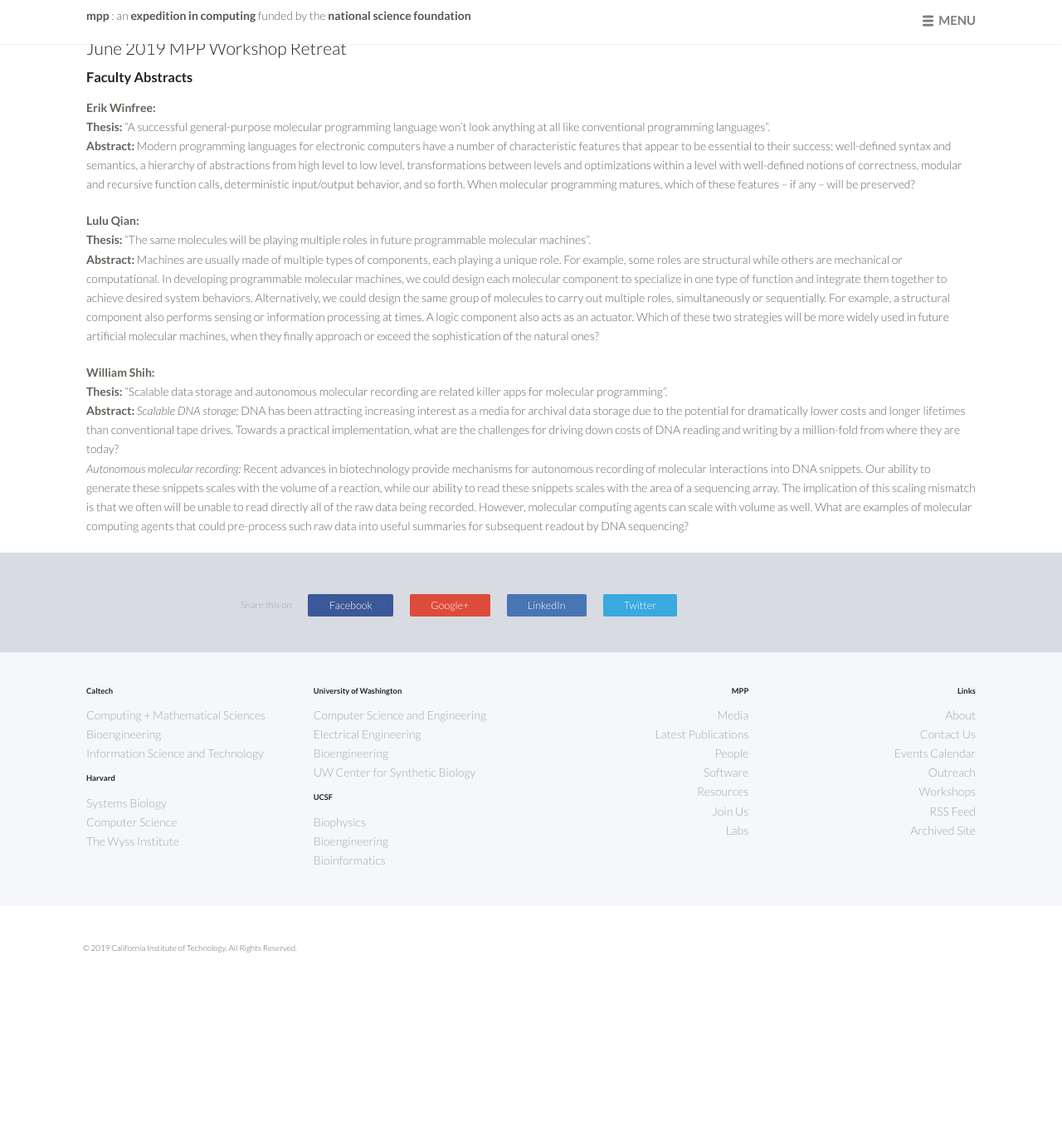
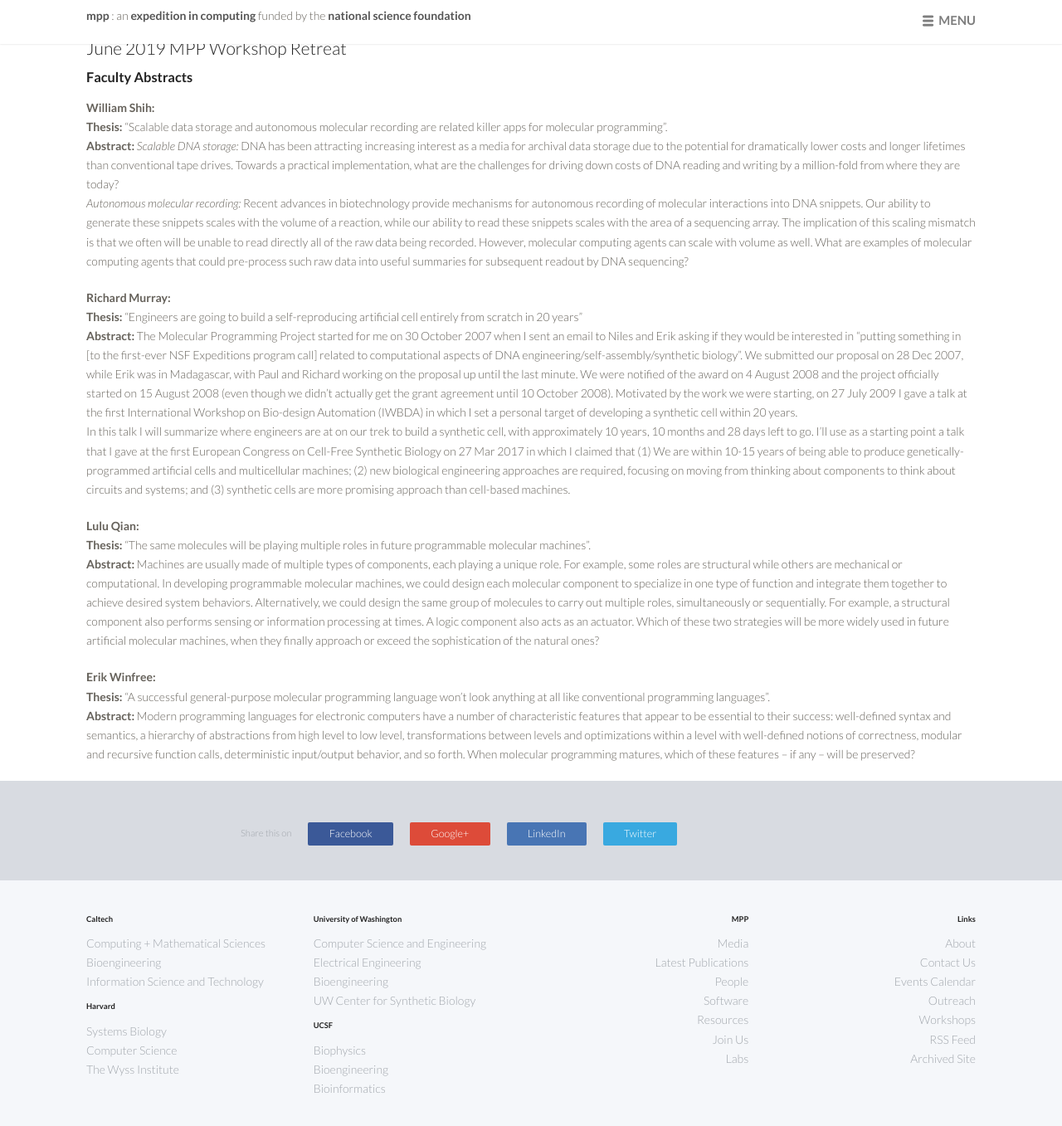
Before and after one commit to douglaslab/mpp, a Jekyll site: the page built from workshops/finale-abstracts.markdown, in a window 1280 px wide and 1400 px high. Shown: the top 1357 px of the window at 83% size. Built offline with Jekyll 4.4.1, drawn with Linux system fonts in a browser that asks for light colours; nearby versions of some CDN libraries.

Commit message:
Update finale-abstracts.markdown

```diff
--- a/workshops/finale-abstracts.markdown
+++ b/workshops/finale-abstracts.markdown
@@ -18,15 +18,23 @@ body {
 
 ### Faculty Abstracts
 
-**Erik Winfree:**<br>
-**Thesis:** “A successful general-purpose molecular programming language won’t look anything at all like conventional programming languages”.<br>
-**Abstract:** Modern programming languages for electronic computers have a number of characteristic features that appear to be essential to their success:  well-defined syntax and semantics, a hierarchy of abstractions from high level to low level, transformations between levels and optimizations within a level with well-defined notions of correctness, modular and recursive function calls, deterministic input/output behavior, and so forth.   When molecular programming matures, which of these features -- if any -- will be preserved?
+**William Shih:**<br>
+**Thesis:** "Scalable data storage and autonomous molecular recording are related killer apps for molecular programming".<br>
+**Abstract:** *Scalable DNA storage:* DNA has been attracting increasing interest as a media for archival data storage due to the potential for dramatically lower costs and longer lifetimes than conventional tape drives. Towards a practical implementation, what are the challenges for driving down costs of DNA reading and writing by a million-fold from where they are today?<br>
+*Autonomous molecular recording:* Recent advances in biotechnology provide mechanisms for autonomous recording of molecular interactions into DNA snippets. Our ability to generate these snippets scales with the volume of a reaction, while our ability to read these snippets scales with the area of a sequencing array. The implication of this scaling mismatch is that we often will be unable to read directly all of the raw data being recorded. However, molecular computing agents can scale with volume as well. What are examples of molecular computing agents that could pre-process such raw data into useful summaries for subsequent readout by DNA sequencing?
+
+
+**Richard Murray:**<br>
+**Thesis:** "Engineers are going to build a self-reproducing artificial cell entirely from scratch in 20 years"
+**Abstract:** The Molecular Programming Project started for me on 30 October 2007 when I sent an email to Niles and Erik asking if they would be interested in "putting something in [to the first-ever NSF Expeditions program call] related to computational aspects of DNA engineering/self-assembly/synthetic biology".  We submitted our proposal on 28 Dec 2007, while Erik was in Madagascar, with Paul and Richard working on the proposal up until the last minute.  We were notified of the award on 4 August 2008 and the project officially started on 15 August 2008 (even though we didn’t actually get the grant agreement until 10 October 2008).  Motivated by the work we were starting, on 27 July 2009 I gave a talk at the first International Workshop on Bio-design Automation (IWBDA) in which I set a personal target of developing a synthetic cell within 20 years.<br>
+In this talk I will summarize where engineers are at on our trek to build a synthetic cell, with approximately 10 years, 10 months and 28 days left to go.  I’ll use as a starting point a talk that I gave at the first European Congress on Cell-Free Synthetic Biology on 27 Mar 2017 in which I claimed that (1) We are within 10-15 years of being able to produce genetically-programmed artificial cells and multicellular machines; (2) new biological engineering approaches are required, focusing on moving from thinking about components to think about circuits and systems; and (3) synthetic cells are more promising approach than cell-based machines.
+
+
 
 **Lulu Qian:**<br>
-**Thesis:** “The same molecules will be playing multiple roles in future programmable molecular machines”.<br>
+**Thesis:** "The same molecules will be playing multiple roles in future programmable molecular machines".<br>
 **Abstract:** Machines are usually made of multiple types of components, each playing a unique role. For example, some roles are structural while others are mechanical or computational. In developing programmable molecular machines, we could design each molecular component to specialize in one type of function and integrate them together to achieve desired system behaviors. Alternatively, we could design the same group of molecules to carry out multiple roles, simultaneously or sequentially. For example, a structural component also performs sensing or information processing at times. A logic component also acts as an actuator. Which of these two strategies will be more widely used in future artificial molecular machines, when they finally approach or exceed the sophistication of the natural ones?
 
-**William Shih:**<br>
-**Thesis:** “Scalable data storage and autonomous molecular recording are related killer apps for molecular programming”.<br>
-**Abstract:** *Scalable DNA storage:* DNA has been attracting increasing interest as a media for archival data storage due to the potential for dramatically lower costs and longer lifetimes than conventional tape drives. Towards a practical implementation, what are the challenges for driving down costs of DNA reading and writing by a million-fold from where they are today?<br>
-*Autonomous molecular recording:* Recent advances in biotechnology provide mechanisms for autonomous recording of molecular interactions into DNA snippets. Our ability to generate these snippets scales with the volume of a reaction, while our ability to read these snippets scales with the area of a sequencing array. The implication of this scaling mismatch is that we often will be unable to read directly all of the raw data being recorded. However, molecular computing agents can scale with volume as well. What are examples of molecular computing agents that could pre-process such raw data into useful summaries for subsequent readout by DNA sequencing?
+**Erik Winfree:**<br>
+**Thesis:** "A successful general-purpose molecular programming language won’t look anything at all like conventional programming languages".<br>
+**Abstract:** Modern programming languages for electronic computers have a number of characteristic features that appear to be essential to their success:  well-defined syntax and semantics, a hierarchy of abstractions from high level to low level, transformations between levels and optimizations within a level with well-defined notions of correctness, modular and recursive function calls, deterministic input/output behavior, and so forth.   When molecular programming matures, which of these features -- if any -- will be preserved?
```
